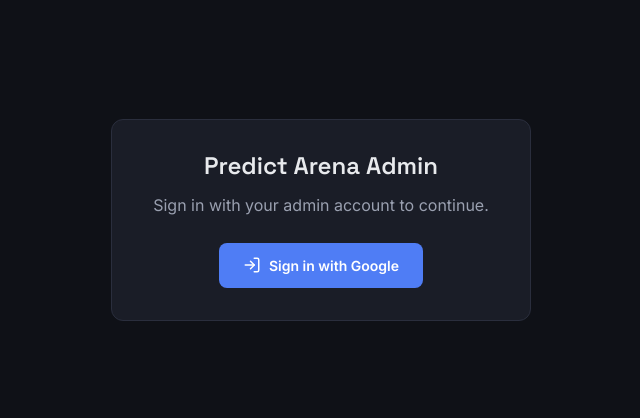
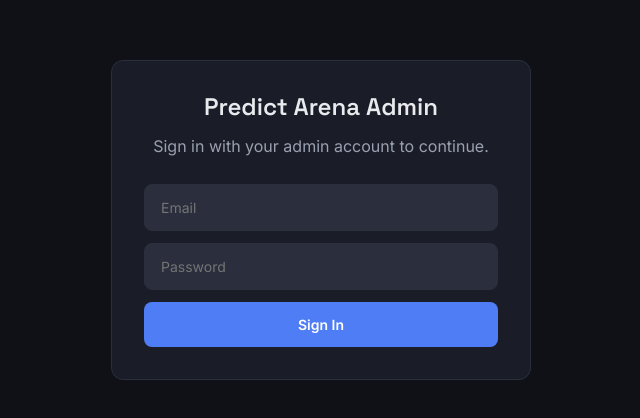
Before and after one commit to bhuvan11000/gamified-prediction-market-admin, a React (Vite) app: page / in a window 1280 px wide. Shown: the part 180-598 px from the top of the page, without its empty margins (319-959 px from the left). Built offline with nearby package versions, Linux system fonts and the light colour scheme; no server answers; the HTML template or start-up script is replaced by a standard one.

Commit message:
Replace Google OAuth with email/password sign-in

```diff
--- a/src/components/AdminGuard.jsx
+++ b/src/components/AdminGuard.jsx
@@ -1,10 +1,15 @@
+import { useState } from 'react';
 import { useAppStore } from '@/store/useAppStore';
 import { supabase } from '@/lib/supabase';
-import { LogIn } from 'lucide-react';
+import Spinner from '@/components/ui/Spinner';
 import styles from './AdminGuard.module.css';
 
 export default function AdminGuard({ children }) {
   const { session, isAdmin } = useAppStore();
+  const [email, setEmail] = useState('');
+  const [password, setPassword] = useState('');
+  const [error, setError] = useState('');
+  const [loading, setLoading] = useState(false);
 
   if (!supabase) {
     return (
@@ -25,13 +30,36 @@ export default function AdminGuard({ children }) {
         <div className={styles.card}>
           <h1 className={styles.title}>Predict Arena Admin</h1>
           <p className={styles.text}>Sign in with your admin account to continue.</p>
-          <button
-            className={styles.signInBtn}
-            onClick={() => supabase.auth.signInWithOAuth({ provider: 'google' })}
-          >
-            <LogIn size={18} />
-            Sign in with Google
-          </button>
+          <form className={styles.form} onSubmit={async (e) => {
+            e.preventDefault();
+            setError('');
+            setLoading(true);
+            const { error } = await supabase.auth.signInWithPassword({ email, password });
+            if (error) setError(error.message);
+            setLoading(false);
+          }}>
+            <input
+              className={styles.input}
+              type="email"
+              placeholder="Email"
+              value={email}
+              onChange={(e) => setEmail(e.target.value)}
+              required
+            />
+            <input
+              className={styles.input}
+              type="password"
+              placeholder="Password"
+              value={password}
+              onChange={(e) => setPassword(e.target.value)}
+              required
+            />
+            {error && <p className={styles.error}>{error}</p>}
+            <button className={styles.signInBtn} type="submit" disabled={loading}>
+              {loading ? <Spinner size={14} /> : null}
+              Sign In
+            </button>
+          </form>
         </div>
       </div>
     );
--- a/src/components/AdminGuard.module.css
+++ b/src/components/AdminGuard.module.css
@@ -35,6 +35,34 @@
   border-radius: var(--radius-sm);
 }
 
+.form {
+  display: flex;
+  flex-direction: column;
+  gap: var(--space-3);
+}
+
+.input {
+  background: var(--bg-input);
+  border: 1px solid var(--border-subtle);
+  border-radius: var(--radius-md);
+  padding: var(--space-3) var(--space-4);
+  color: var(--text-primary);
+  font-size: var(--text-sm);
+  transition: border-color var(--transition-fast);
+}
+
+.input:focus {
+  border-color: var(--border-focus);
+  box-shadow: 0 0 0 3px rgba(79, 125, 245, 0.15);
+  outline: none;
+}
+
+.error {
+  color: var(--color-no);
+  font-size: var(--text-sm);
+  text-align: left;
+}
+
 .signInBtn {
   display: inline-flex;
   align-items: center;
```
